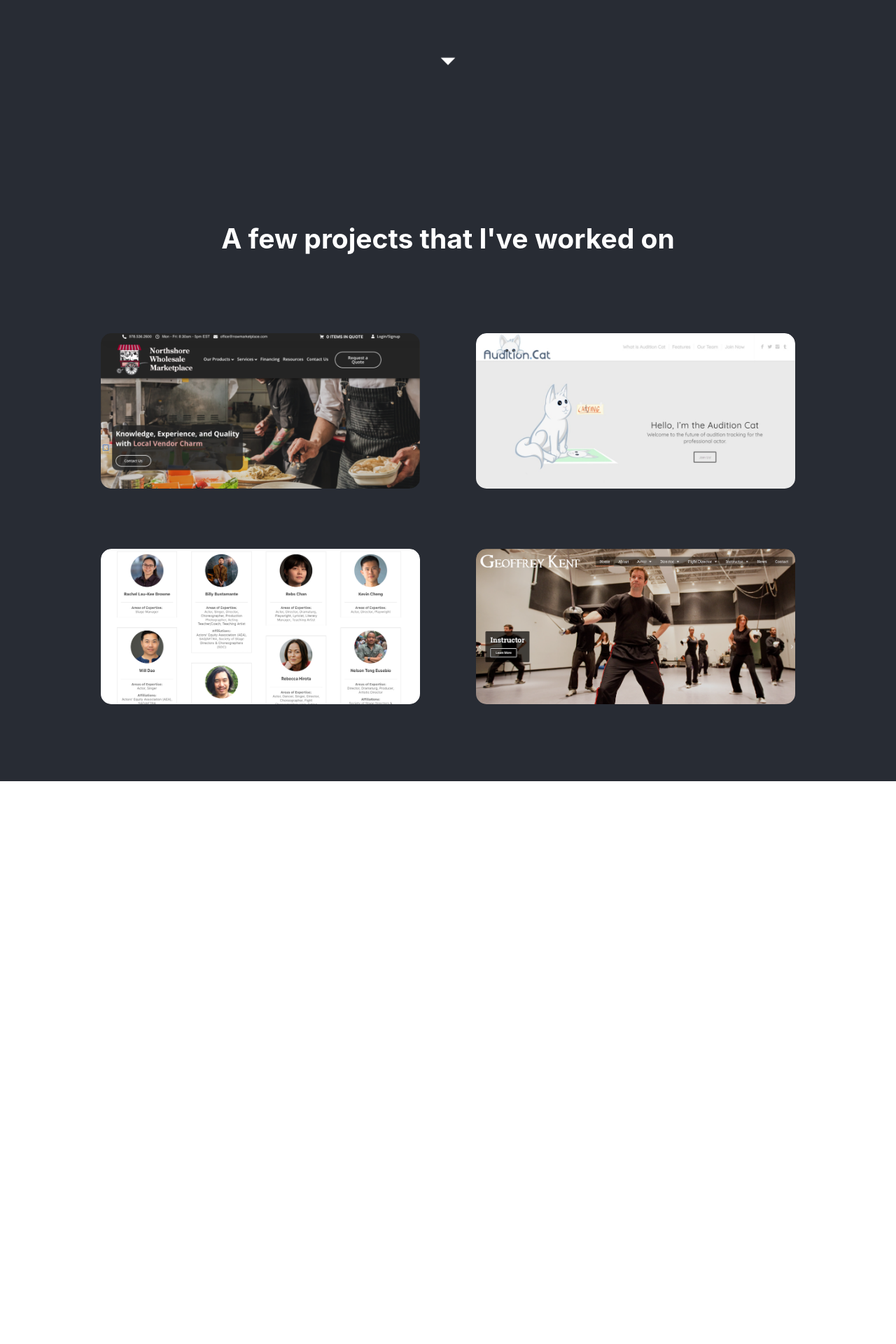
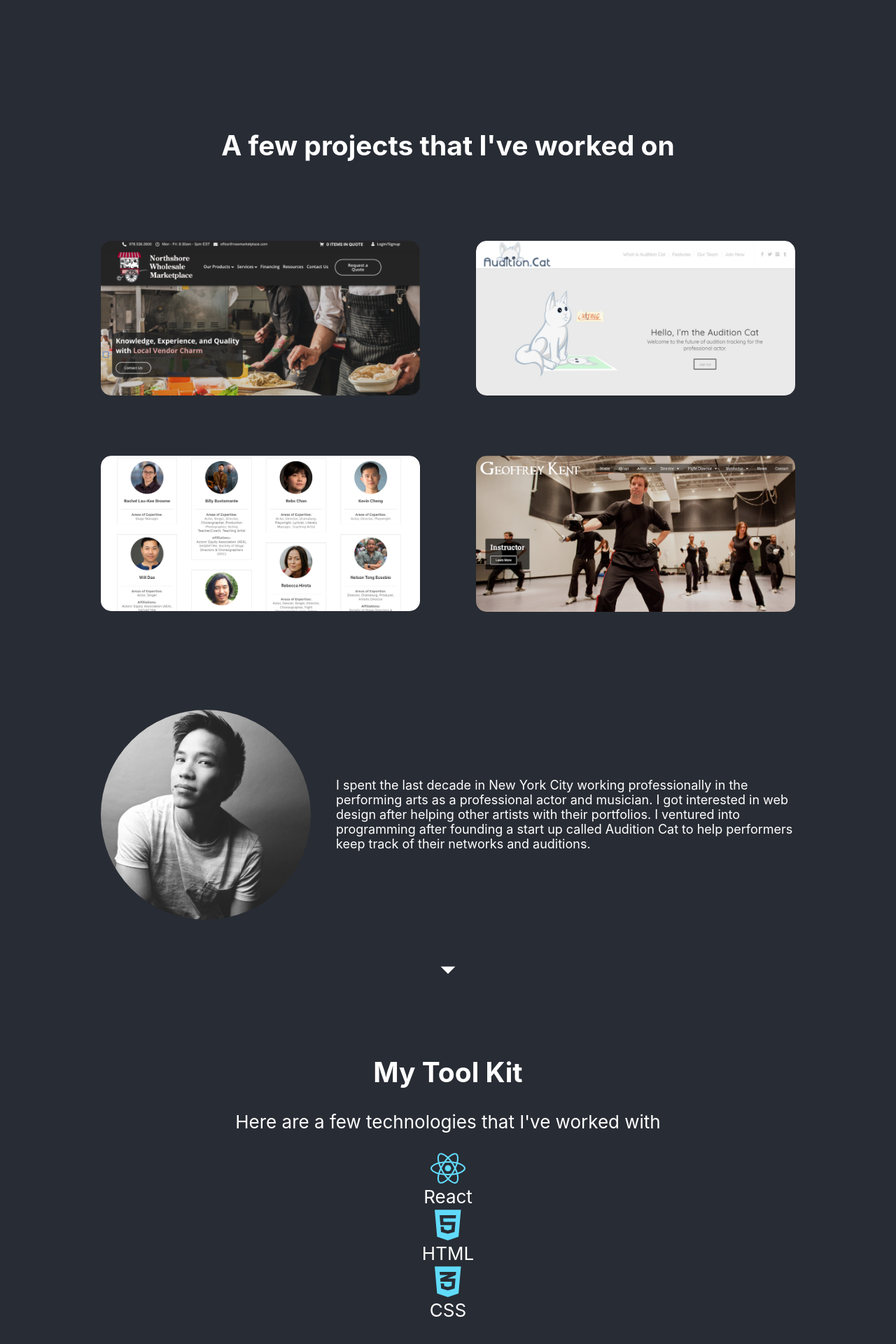
Before and after one commit to tivothis/portfolio, a React (Create React App) app: page / in a window 1280 px wide. Shown: the part 684-2604 px from the top of the page at 70% size. Before the commit the page ends 1800 px from the top, so only its background shows below. Built offline with nearby package versions, Linux system fonts and the light colour scheme.

Commit message:
added icons

```diff
--- a/package.json
+++ b/package.json
@@ -5,6 +5,9 @@
   "dependencies": {
     "@emotion/react": "^11.14.0",
     "@emotion/styled": "^11.14.0",
+    "@fortawesome/fontawesome-svg-core": "^6.7.2",
+    "@fortawesome/free-brands-svg-icons": "^6.7.2",
+    "@fortawesome/react-fontawesome": "^0.2.2",
     "@mui/icons-material": "^6.4.7",
     "@mui/material": "^6.4.6",
     "@testing-library/dom": "^10.4.0",
--- a/src/App.js
+++ b/src/App.js
@@ -2,21 +2,47 @@ import headshot from './headshot.jpg';
 import './App.css';
 import { Grid, Container } from '@mui/material';
 import Portfolio from './Portfolio';
+import { FontAwesomeIcon } from '@fortawesome/react-fontawesome';
+import { faReact, faHtml5, faCss3Alt } from '@fortawesome/free-brands-svg-icons';
+
 import ArrowDropDownIcon from '@mui/icons-material/ArrowDropDown';
 
 function App() {
   return (
     <div className="App">
       <header className="App-header">
-        <Container flexDirection='column'  style={{padding: '2em', justifyContent: 'center', alignItems: 'center', minheight: '100vh'}}>
-          <h1>Hi, I'm Tony 👋</h1>
+        <Container
+          flexDirection='column'
+          style={{padding: '2em',
+          justifyContent: 'center',
+          alignItems: 'center',
+          minheight: '100vh'}}
+        >
           <Grid container spacing={2} style={{padding: '2em 2em 0 2em', height: '100vh'}}>
             <Grid item xs={12} md={4}>
               <img width='300px' style={{ borderRadius: '50%' }} src={headshot} className="headshot" alt="headshot" />
             </Grid>
             <Grid item xs={12} md={8}>
               <div style={{textAlign: 'left'}}>
-                <h3>I’m a multidisclipinary web developer, designer and software engineer. I’m passionate about the intersection of technology and the arts. 💻 🎨</h3>
+                <h1>Hi, I'm Tony 👋</h1>
+                <p>I’m a multidisclipinary web developer, designer and software engineer. I’m passionate about the intersection of technology and the arts. 💻 🎨</p>
+              </div>
+            </Grid>
+            <Grid item xs={12} md={12}>
+              <a href={'#projects'}>
+                <ArrowDropDownIcon style={{fontSize: '50px', color: 'white'}} className="bounce" />
+              </a>
+            </Grid>
+          </Grid>
+
+          <Portfolio />
+
+          <Grid container spacing={2} style={{padding: '2em 2em 0 2em', height: '70vh'}}>
+            <Grid item xs={12} md={4} style={{display: 'flex', flexDirection: 'column', justifyContent: 'center'}}>
+              <img width='300px' style={{ borderRadius: '50%' }} src={headshot} className="headshot" alt="headshot" />
+            </Grid>
+            <Grid item xs={12} md={8} style={{display: 'flex', flexDirection: 'column', justifyContent: 'center'}}>
+              <div style={{textAlign: 'left'}}>
                 <p style={{fontSize: '18px'}}>I spent the last decade in New York City working professionally in the performing arts as a professional actor and musician. I got interested in web design after helping other artists with their portfolios. I ventured into programming after founding a start up called Audition Cat to help performers keep track of their networks and auditions.</p>
               </div>
             </Grid>
@@ -27,7 +53,31 @@ function App() {
             </Grid>
           </Grid>
 
-          <Portfolio />
+          <Grid>
+            <Grid item xs={12} md={12} style={{textAlign: 'center'}}>
+              <h2>My Tool Kit</h2>
+              <p>Here are a few technologies that I've worked with</p>
+            </Grid>
+            <Grid item xs={12} md={2} style={{textAlign: 'center'}}>
+              <div>
+                <FontAwesomeIcon icon={faReact} style={{ fontSize: '50px', color: '#61DBFB' }} />
+                <p style={{margin: 0}}>React</p>
+              </div>
+            </Grid>
+            <Grid item xs={12} md={2} style={{textAlign: 'center'}}>
+              <div>
+                <FontAwesomeIcon icon={faHtml5} style={{ fontSize: '50px', color: '#61DBFB' }} />
+                <p style={{margin: 0}}>HTML</p>
+              </div>
+            </Grid>
+            <Grid item xs={12} md={2} style={{textAlign: 'center'}}>
+              <div>
+                <FontAwesomeIcon icon={faCss3Alt} style={{ fontSize: '50px', color: '#61DBFB' }} />
+                <p style={{margin: 0}}>CSS</p>
+              </div>
+            </Grid>
+          </Grid>
+
         </Container>
 
       </header>
```
Also changed, not shown: 1 other file (tests, documents, lock files or other folders).
